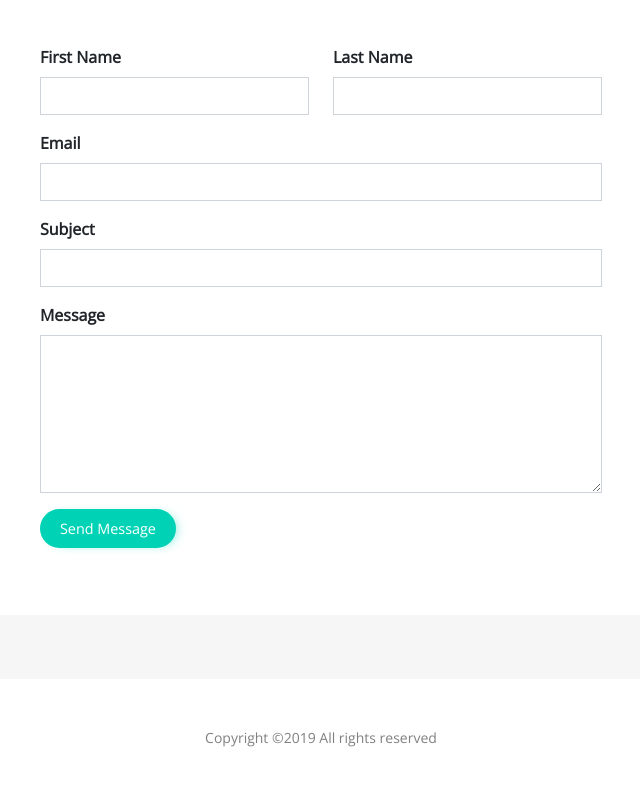
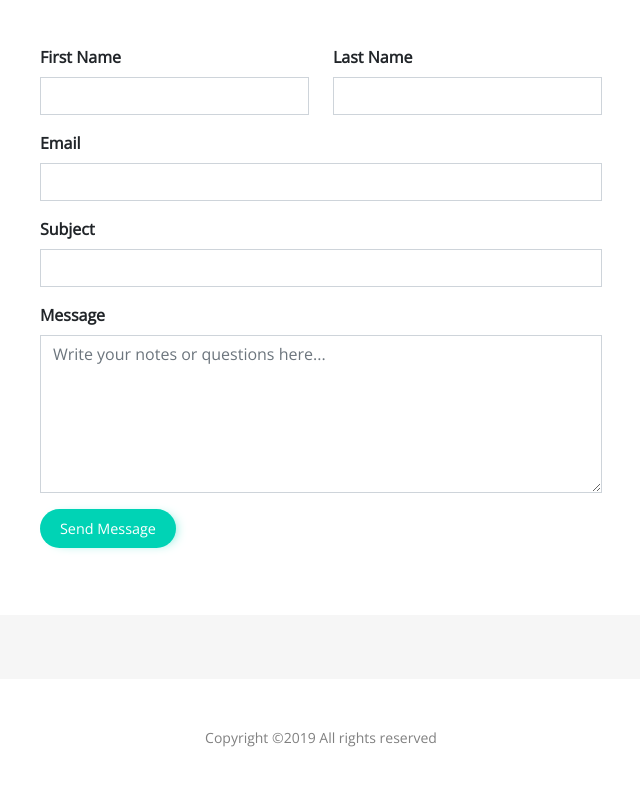
Before and after one commit to estebani/challenge-landing, a plain HTML site: page index.html in a window 1280 px wide. Shown: the part 4397-5183 px from the top of the page, without its empty margins (319-959 px from the left). Drawn offline with nearby package versions, Linux system fonts and the light colour scheme; no server answers; files whose address does not match are found by name.

```diff
--- a/index.html
+++ b/index.html
@@ -234,7 +234,8 @@
                     </div>
                     <div class="form-group mb-3">
                         <label for="input_message" class="form-label fw-bold">Message</label>
-                        <textarea class="form-control" id=input_message" rows="6" aria-describedby="messageHelp" required></textarea>
+                        <textarea class="form-control" id=input_message" rows="6" aria-describedby="messageHelp" placeholder="Write your notes or questions here..."
+                        required></textarea>
                         <div id="messageHelp" class="invalid-feedback">It is missing the most important!</div>
                     </div>
                     <button type="submit" class="btn custom_button custom_button_large my-3">Send Message</button>
```
